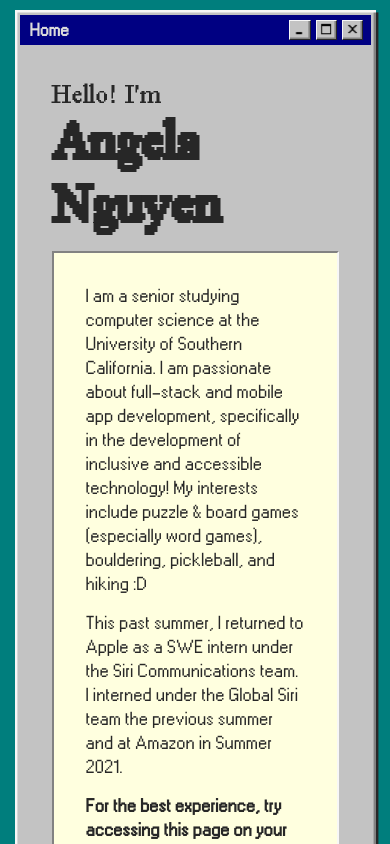
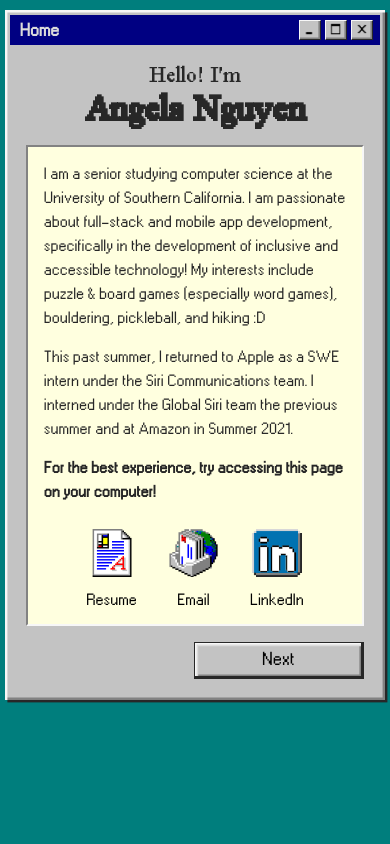
Before and after one commit to anginguyen/anginguyen.github.io, a React (Create React App) app in the folder angelanguyen/: page / in a window 390 px wide. Shown: the top 844 px of the page. Built offline with nearby package versions, Linux system fonts and the light colour scheme.

Commit message:
polish responsive design

```diff
--- a/angelanguyen/src/components/css/DesktopIcon.css
+++ b/angelanguyen/src/components/css/DesktopIcon.css
@@ -12,3 +12,9 @@
 .desktop-icon mark {
     background: none;
 }
+
+@media (max-width: 600px) {
+    .desktop-icon {
+        font-size: 1rem;
+    }
+}
--- a/angelanguyen/src/components/css/ExperienceTab.css
+++ b/angelanguyen/src/components/css/ExperienceTab.css
@@ -10,17 +10,20 @@
     flex-direction: column;
     justify-content: center;
     align-items: center;
-    gap: 0.5rem;
+    gap: 1rem;
     width: 40%;
 }
 
 .experience-title img {
     height: 3rem;
-    margin-bottom: 1rem;
 }
 
-.experience-title p {
+.experience-name {
     text-align: center;
+    display: flex;
+    flex-direction: column;
+    gap: 0.5rem;
+    line-height: 1rem;
     margin-bottom: 0;
 }
 
@@ -57,15 +60,12 @@
 }
 
 @media (max-width: 767px) {
-    .experience-information {
-        justify-content: space-around;
-    }
-    .experience-date-location {
+    .experience-content {
         flex-direction: column;
-        gap: 0.5rem;
+        align-items: center;
     }
 
-    .experience-date, .experience-location {
+    .experience-title, .experience-information {
         width: 100%;
     }
 }
--- a/angelanguyen/src/components/css/ProjectTab.css
+++ b/angelanguyen/src/components/css/ProjectTab.css
@@ -2,13 +2,13 @@
     display: flex;
     justify-content: space-between;
     gap: 1rem;
-    margin-bottom: 1rem;
+    margin-bottom: 1.5rem;
 }
 
 .project-title {
     display: flex;
     flex-direction: column;
-    justify-content: center;
+    justify-content: space-evenly;
     align-items: center;
     gap: 1rem;
     width: 40%;
@@ -21,6 +21,7 @@
 .project-title p {
     font-weight: 800;
     font-size: 20px;
+    text-align: center;
 }
 
 .project-information {
@@ -55,12 +56,23 @@
 }
 
 @media (max-width: 767px) {
-    .project-top {
+    /* .project-top {
         flex-direction: column;
         align-items: center;
     }
 
     .project-title, .project-information {
         width: 100%;
+    } */
+
+    .project-title {
+        gap: 0.5rem;
+    }
+    .project-title p {
+        font-size: 1.15rem;
+    }
+
+    .project-title img {
+        height: 10rem;
     }
 }
--- a/angelanguyen/src/components/js/ExperienceTab.js
+++ b/angelanguyen/src/components/js/ExperienceTab.js
@@ -7,8 +7,10 @@ function ExperienceTab(props) {
             <div className="experience-content">
                 <div className="experience-title">
                     <img src={props.experience.icon} alt={props.experience.company + " icon"} />
-                    <p style={{fontWeight: "800"}}>{props.experience.role}</p>
-                    <p>{props.experience.company}</p>
+                    <div className="experience-name">
+                        <p style={{fontWeight: "800"}}>{props.experience.role}</p>
+                        <p>{props.experience.company}</p>
+                    </div>
                 </div>
 
                 <div className="experience-information">
--- a/angelanguyen/src/css/App.css
+++ b/angelanguyen/src/css/App.css
@@ -71,7 +71,7 @@ a:hover, a:hover > *, button:hover, button:hover > *{
 
 @media (max-width: 1000px) {
   .window-container {
-    width: 90% !important;
+    width: 95% !important;
     margin: 10px auto !important;
   }
 }
--- a/angelanguyen/src/css/Experiences.css
+++ b/angelanguyen/src/css/Experiences.css
@@ -56,3 +56,13 @@
 .react-tabs__tab:focus:after {
     background: none;
 }
+
+@media (max-width: 600px) {
+    .react-tabs__tab-list {
+        font-size: 0.85rem;
+    }
+
+    .tab-panels {
+        font-size: 1rem;
+    }
+}
--- a/angelanguyen/src/css/Home.css
+++ b/angelanguyen/src/css/Home.css
@@ -32,7 +32,7 @@
     display: flex;
     justify-content: center;
     gap: 3rem;
-    margin-top: 4rem;
+    margin-top: 3.5rem;
 }
 
 .home-icon img {
@@ -50,3 +50,42 @@
         display: initial;
     }
 }
+
+@media (max-width: 767px) {
+    .home {
+        padding: 1rem;
+    }
+
+    .home-content-box {
+        padding: 1rem;
+    }
+
+    .links {
+        margin-top: 1.5rem;
+    }
+}
+
+@media (max-width: 600px) {
+    .name-intro {
+        font-size: 2.5rem;
+        text-align: center;
+    }
+
+    .name {
+        font-size: 4rem;
+        text-align: center;
+    }
+
+    .home-content-box p {
+        font-size: 1rem;
+    }
+
+    .links {
+        gap: 2rem;
+    }
+
+    .home-icon img {
+        height: 3rem;
+        width: auto;
+    }
+}
--- a/angelanguyen/src/css/Projects.css
+++ b/angelanguyen/src/css/Projects.css
@@ -1,6 +1,5 @@
 .projects {
     width: 60%;
-    font-size: 1.05rem;
 }
 
 .project-tabs-content {
--- a/angelanguyen/src/js/Projects.js
+++ b/angelanguyen/src/js/Projects.js
@@ -69,7 +69,7 @@ function Projects() {
 
                 <div className="nav-buttons">
                     <NavButton type="back" />
-                    <NavButton type="next" to='/skills' />
+                    {/* <NavButton type="next" to='/skills' /> */}
                 </div>
             </div>
         </div>
```
